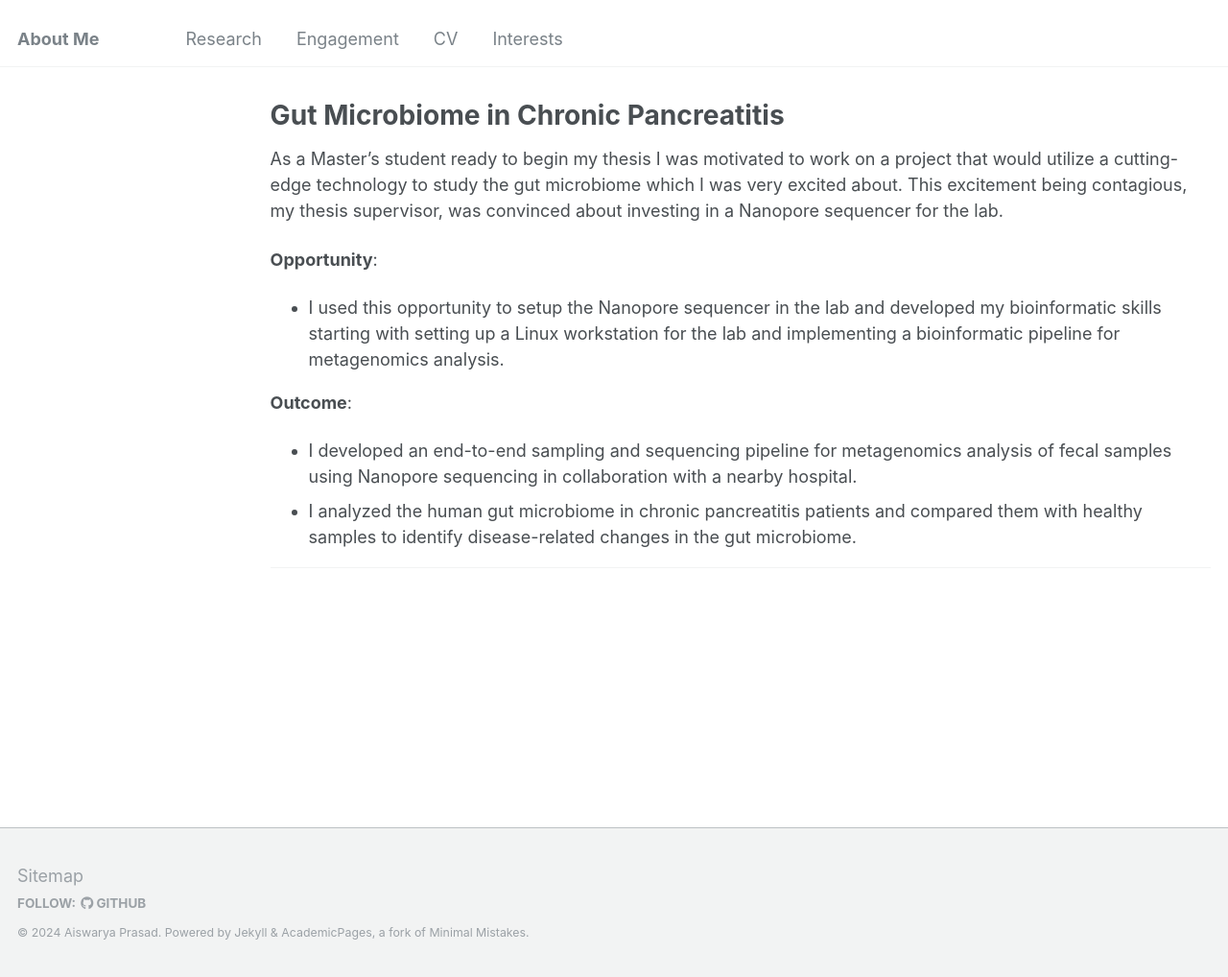
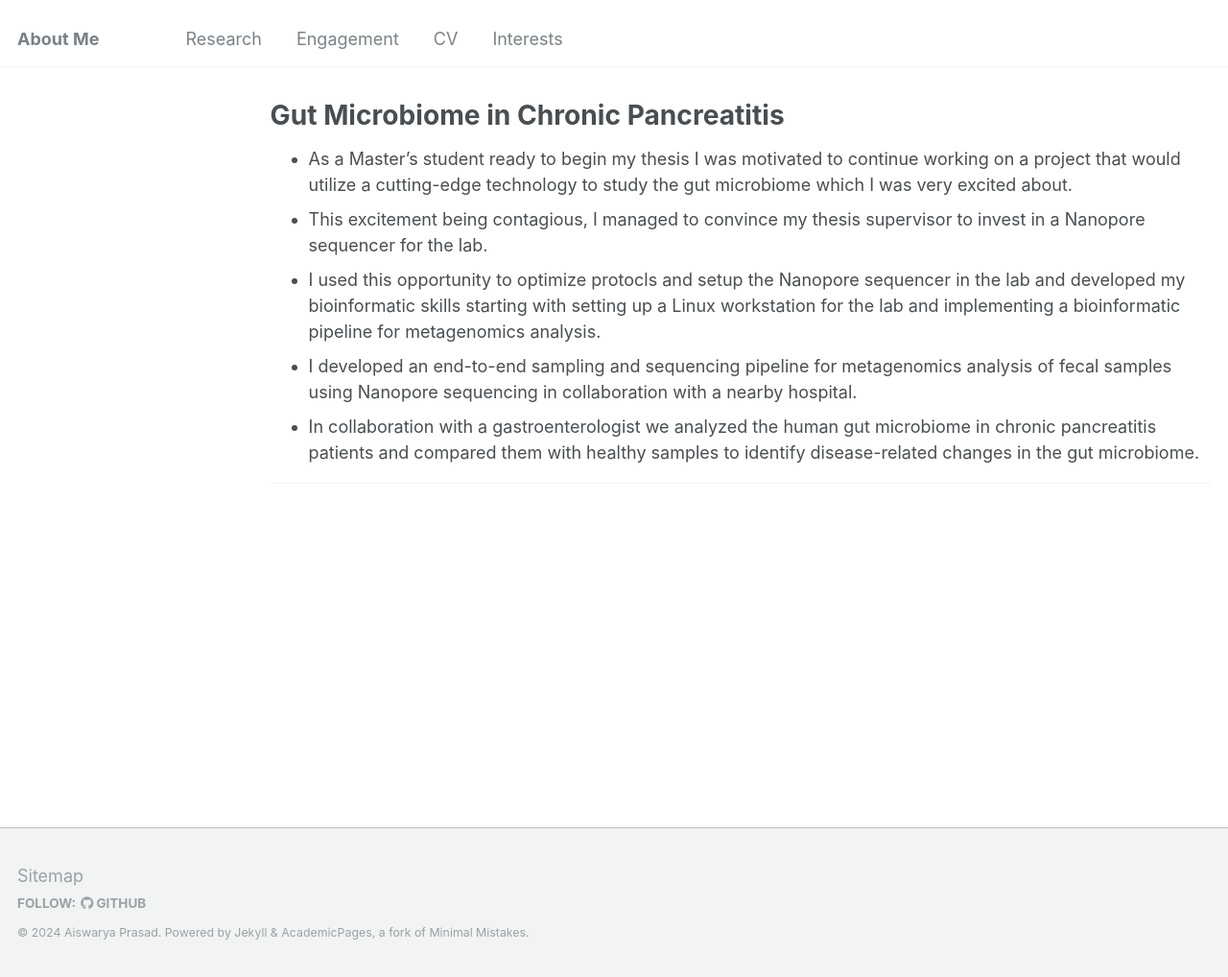
Before and after one commit to Aiswarya-prasad/aiswarya-prasad.github.io, a Jekyll site: the page built from _research/cp_microbiome.md, in a window 1280 px wide and 1018 px high. Shown: the whole window at 96% size. Built offline with Jekyll 4.4.1, drawn with Linux system fonts in a browser that asks for light colours.

Commit message:
Syntax change, squash commit later or just ignore.

```diff
--- a/_research/cp_microbiome.md
+++ b/_research/cp_microbiome.md
@@ -11,13 +11,10 @@ start_date: 2019-08-01
 end_date: 2020-07-01
 ---
 
-As a Master's student ready to begin my thesis I was motivated to work on a project that would utilize a cutting-edge technology to study the gut microbiome which I was very excited about. This excitement being contagious, my thesis supervisor, was convinced about investing in a Nanopore sequencer for the lab.
-
-**Opportunity**:
-  * I used this opportunity to setup the Nanopore sequencer in the lab and developed my bioinformatic skills starting with setting up a Linux workstation for the lab and implementing a bioinformatic pipeline for metagenomics analysis.
-
-**Outcome**:
-  * I developed an end-to-end sampling and sequencing pipeline for metagenomics analysis of fecal samples using Nanopore sequencing in collaboration with a nearby hospital.
-  * I analyzed the human gut microbiome in chronic pancreatitis patients and compared them with healthy samples to identify disease-related changes in the gut microbiome.
+* As a Master's student ready to begin my thesis I was motivated to continue working on a project that would utilize a cutting-edge technology to study the gut microbiome which I was very excited about.
+* This excitement being contagious, I managed to convince my thesis supervisor to invest in a Nanopore sequencer for the lab.
+* I used this opportunity to optimize protocls and setup the Nanopore sequencer in the lab and developed my bioinformatic skills starting with setting up a Linux workstation for the lab and implementing a bioinformatic pipeline for metagenomics analysis.
+* I developed an end-to-end sampling and sequencing pipeline for metagenomics analysis of fecal samples using Nanopore sequencing in collaboration with a nearby hospital.
+* In collaboration with a gastroenterologist we analyzed the human gut microbiome in chronic pancreatitis patients and compared them with healthy samples to identify disease-related changes in the gut microbiome.
 
 ---
```
Also changed, not shown: _research/gut_metaproteomics.md (+3 -6 lines).
